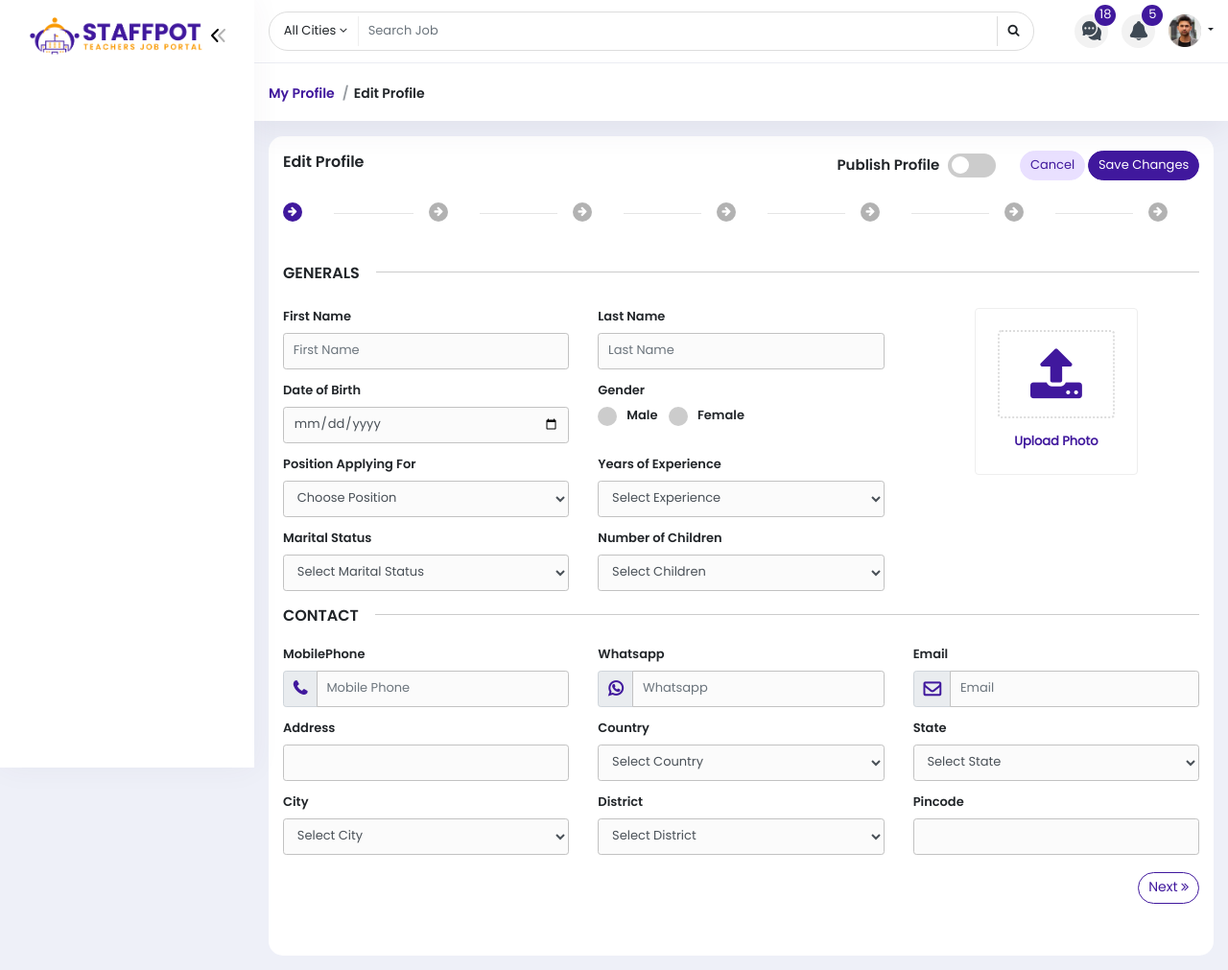
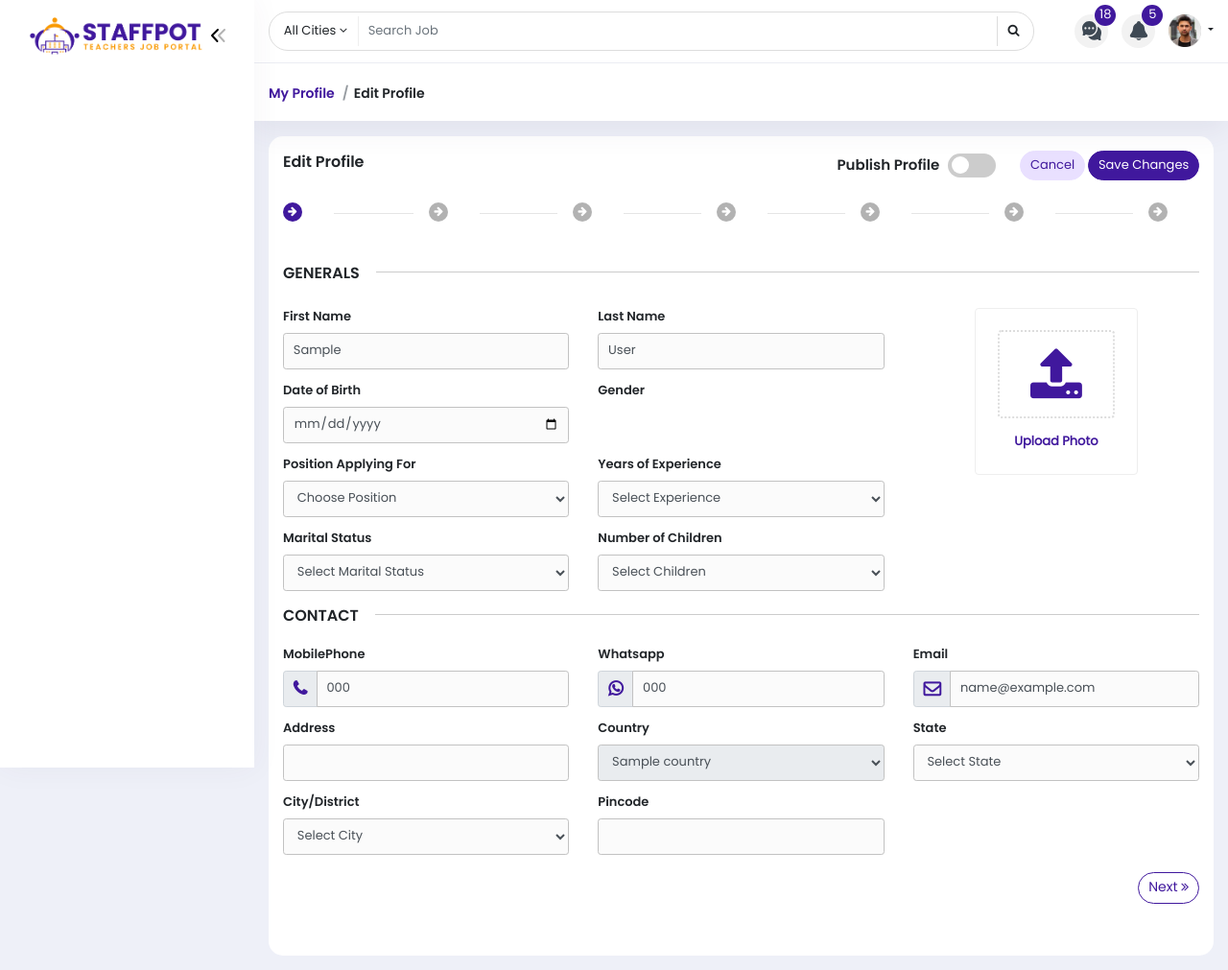
Before and after one commit to manisharmagarg/Torrins, a Django app: page /teacher/profile/ in a window 1280 px wide. Shown: the whole page at 96% size. Run offline with Django 3.2, Linux system fonts and the light colour scheme; a user stored in the database is signed in; tables that the repository leaves empty hold one stand-in row (values such as "Sample post"); parts of the project's set-up code (start-up, migrations or seed data) failed here and were passed over; some libraries are stand-ins or nearby versions.

Commit message:
save teacher profile data into db

```diff
--- a/static/assets/js/custom.js
+++ b/static/assets/js/custom.js
@@ -8,3 +8,29 @@
 //		  $('.menuList1').removeClass('show');
 //	});
 //});
+
+
+// Fix CSRF token issue
+$.ajaxSetup({
+	beforeSend: function(xhr, settings) {
+		function getCookie(name) {
+			var cookieValue = null;
+			if (document.cookie && document.cookie != '') {
+				var cookies = document.cookie.split(';');
+				for (var i = 0; i < cookies.length; i++) {
+					var cookie = jQuery.trim(cookies[i]);
+					// Does this cookie string begin with the name we want?
+					if (cookie.substring(0, name.length + 1) == (name + '=')) {
+						cookieValue = decodeURIComponent(cookie.substring(name.length + 1));
+						break;
+					}
+				}
+			}
+			return cookieValue;
+		}
+		if (!(/^http:.*/.test(settings.url) || /^https:.*/.test(settings.url))) {
+			// Only send the token to relative URLs i.e. locally.
+			xhr.setRequestHeader("X-CSRFToken", getCookie('csrftoken'));
+		}
+	}
+});
--- a/teachers/urls.py
+++ b/teachers/urls.py
@@ -10,6 +10,8 @@ from .views import (
     TeacherProfile,
     TeacherSearchJob,
     TeachaerTrackJob,
+    GetDistrict,
+    TeacherProfileUpdate,
 )
 
 
@@ -34,4 +36,12 @@ urlpatterns = [
         TeachaerTrackJob.as_view(),
         name='teacher_track_job'
     ),
+    path("get_district/",
+        GetDistrict.as_view(),
+        name="get_district"
+    ),
+    path("profile/update/",
+        TeacherProfileUpdate.as_view(),
+        name="get_district"
+    ),
 ]
--- a/teachers/views.py
+++ b/teachers/views.py
@@ -1,12 +1,17 @@
 from django.shortcuts import render
 from django.views import View
-from .models import SideBarMenus, TeacherProfiles
 from django.contrib.auth.mixins import LoginRequiredMixin
+from django.http import HttpResponse, HttpResponseBadRequest, HttpResponseRedirect, JsonResponse, QueryDict
+from .models import SideBarMenus, TeacherProfiles, \
+	GlobalCodes, Country, State, Districts
 
 # Create your views here.
 
 
 def teachers_side_bar_menus(request):
+	"""
+	Teacher Job Protal get all side bar menus details.
+	"""
 	context = dict()
 	context['SideBarMenus'] = SideBarMenus.objects.filter(
 		role=2
@@ -15,6 +20,9 @@ def teachers_side_bar_menus(request):
 
 
 class TeachaerDashboard(LoginRequiredMixin, View):
+	"""
+	Teacher Job portal detail view
+	"""
 	context = dict()
 	def get(self, request, *args, **kwargs):
 		current_user = request.user
@@ -35,15 +43,35 @@ class TeachaerDashboard(LoginRequiredMixin, View):
 
 
 class TeacherProfile(LoginRequiredMixin, View):
+	"""
+	Teacher Pofile details view
+	"""
 	context = dict()
 	def get(self, request, *args, **kwargs):
 		self.context = teachers_side_bar_menus(request)
+		self.context["profile"] = TeacherProfiles.objects.get(
+			user=request.user.id
+		)
+		self.context["Gender"] = GlobalCodes.objects.filter(
+			category="gender"
+		)
+		self.context["Positions"] = GlobalCodes.objects.filter(
+			category="Positions"
+		)
+		self.context["Marital_Status"] = GlobalCodes.objects.filter(
+			category="MaritalStatus"
+		)
+		self.context["Country"] = Country.objects.all()
+		self.context["States"] = State.objects.filter(country_id=101)
 		return render(
 			request, "teacher/teacher_profile.html", self.context
 		)
 
 
 class TeacherSearchJob(LoginRequiredMixin, View):
+	"""
+	Teacher search job view
+	"""
 	context = dict()
 	def get(self, request, *args, **kwargs):
 		self.context = teachers_side_bar_menus(request)
@@ -53,9 +81,98 @@ class TeacherSearchJob(LoginRequiredMixin, View):
 
 
 class TeachaerTrackJob(LoginRequiredMixin, View):
+	"""
+	Techer Tracking job View
+	"""
 	context = dict()
 	def get(self, request, *args, **kwargs):
 		self.context = teachers_side_bar_menus(request)
 		return render(
 			request, "teacher/teacher_track_job.html", self.context
 		)
+
+
+class GetDistrict(View):
+	"""
+	Teacher Profile get all districts list
+	"""
+	def post(self, request, *args, **kwargs):
+		if request.is_ajax():
+			state_id = request.POST.get('state_id')
+			distt = Districts.objects.filter(state_id=state_id).values()
+			return JsonResponse(
+				{"district": list(distt)}
+			)
+
+class TeacherProfileUpdate(View):
+	"""
+	Teacher Profile update record
+	"""
+	def post(self, request, *args, **kwargs):
+		if request.is_ajax():
+			teacher_id = request.POST.get("teacher_id")
+			first_name = request.POST.get("first_name")
+			last_name = request.POST.get("last_name")
+			date_of_birth = request.POST.get("date_of_birth")
+			gender = request.POST.get("gender")
+			position = request.POST.get("position")
+			total_experience = request.POST.get("total_experience")
+			marital_status = request.POST.get("marital_status")
+			children = request.POST.get("children")
+			phone = request.POST.get("phone")
+			whatsapp_phone = request.POST.get("whatsapp_phone")
+			email = request.POST.get("email")
+			address = request.POST.get("address")
+			country = request.POST.get("country")
+			state = request.POST.get("state")
+			city_distt = request.POST.get("city_distt")
+			Pincode = request.POST.get("Pincode")
+
+			teacher_obj = TeacherProfiles.objects.get(id=teacher_id)
+			teacher_obj.first_name = first_name
+			teacher_obj.last_name = last_name
+			teacher_obj.DOB = date_of_birth
+			teacher_obj.gender = gender
+			teacher_obj.position = position
+			teacher_obj.experience_years = total_experience
+			teacher_obj.marital_status = marital_status
+			teacher_obj.children = children
+			# teacher_obj.about
+			# teacher_obj.profile_image
+			# teacher_obj.video
+			# teacher_obj.certificates
+			# teacher_obj.id_proofs
+			# teacher_obj.last_salary
+			# teacher_obj.expected_salary
+			# teacher_obj.opportunties
+			# teacher_obj.full_time
+			# teacher_obj.publish
+			# teacher_obj.notice_period
+			# teacher_obj.relocate_location
+			# teacher_obj.primary_subject
+			# teacher_obj.standards_taught
+			# teacher_obj.secondary_subject
+			# teacher_obj.activities
+			# teacher_obj.ctet
+			# teacher_obj.ctet_paper
+			# teacher_obj.net
+			# teacher_obj.professional_training
+			# teacher_obj.examiner
+			# teacher_obj.conducted_by
+			# teacher_obj.training_days
+			# teacher_obj.monthly_passed
+			# teacher_obj.year_passed
+			# teacher_obj.school_board
+			# teacher_obj.duration
+			# teacher_obj.latest_year
+			# teacher_obj.comment
+			# teacher_obj.completed_step
+			# teacher_obj.completed_status
+			teacher_obj.save()
+			response = {
+				"message": "Data saved Successfully",
+				"status_code": 200
+			}
+			return JsonResponse(
+				response, safe=False
+			)
--- a/templates/base.html
+++ b/templates/base.html
@@ -244,22 +244,14 @@
 		<!---->
 
 
-
-
-
-
-
-	{% block script %}
-		<script src="{% static 'assets/js/jquery.min.js' %}"></script>
+		<script src="/static/assets/js/jquery.min.js"></script>
 		<script src="{% static 'assets/js/popper.min.js' %}"></script>
 		<script src="{% static 'assets/js/bootstrap.min.js' %}"></script>
-	      <script src="{% static 'assets/js/custom.js' %}"></script>
 		<script src="{% static 'assets/js/owl.carousel.js' %}"></script>
 		<script src="{% static 'assets/js/jquery-asRange.js' %}"></script>
 		<script src="{% static 'assets/js/jquery.nicescroll.min.js' %}"></script>
 		<script src="{% static 'assets/js/steppers.min.js' %}"></script>
 		<script src="{% static 'assets/js/tagger.js' %}"></script>
-
 
 		<script>
 			$(document).ready(function(){
@@ -272,6 +264,7 @@
 			$(document).ready(function () {
 				$('.stepper').mdbStepper();
 			})
+
 
 			function someFunction21() {
 				setTimeout(function () {
@@ -309,6 +302,8 @@
 				});
 			});
 		</script>
+		{% block script %}
+		<!-- inculde script -->
 		{% endblock %}
 	</body>
 </html>
--- a/templates/teacher/teacher_profile.html
+++ b/templates/teacher/teacher_profile.html
@@ -37,13 +37,20 @@
 	                             </label>
 	                          </div>
 	                          <button class="btn btnGrey mr-1">Cancel</button>
-	                          <button class="btn btnBlue">Save Changes</button>
+	                          <button class="btn btnBlue" onclick='formDataTeacher()'>Save Changes</button>
 	                       </div>
 	                    </div>
 	                 </div>
 	                 <div class="col-sm-12">
 	                    <!--stepper-->
+
+
+
+
+
+
 	                    <div class="stepperFormSection">
+	                    	<form class="profile" id="tform" method="POST" action="/teacher/profile/update/" enctype="multipart/form-data" autocomplete="off">
 	                    		<ul class="stepper horizontal" id="horizontal-stepper">
 	                    			<li class="step active">
 	                    				<div class="step-title waves-effect waves-dark"></div>
@@ -56,53 +63,55 @@
 	                    					<div class="row">
 	                    						<div class="col-sm-8">
 	                    							<div class="row">
+	                    								<input type="hidden" name="teacher_id" class="form-control" value="{{profile.id}}"/>
 	                    								<div class="col-sm-6">
 	                    									<div class="form-group">
 	                    										<label>First Name</label>
-	                                               <input type="text" class="form-control" placeholder="First Name"/>
+	                    										<input type="text" name="first_name" class="form-control" value="{{profile.first_name}}" placeholder="First Name"/>
 	                    									</div>
 	                    								</div>
 	                    								<div class="col-sm-6">
 	                    									<div class="form-group">
 	                    										<label>Last Name</label>
-	                                               <input type="text" class="form-control" placeholder="Last Name"/>
+	                    										<input type="text" name="last_name" class="form-control" value="{{profile.last_name}}" placeholder="Last Name"/>
 	                    									</div>
 	                    								</div>
 	                    								<div class="col-sm-6">
 	                    									<div class="form-group">
 	                    										<label>Date of Birth</label>
-	                                               <input type="date" class="form-control"/>
+	                    										<input type="date" name="date_of_birth" value="{{profile.DOB}}" class="form-control"/>
 	                    									</div>
 	                    								</div>
 	                    								<div class="col-sm-6">
 	                    									<div class="form-group">
 	                    										<label>Gender</label>
-	                                               <label class="radioCont">Male
-	                                               <input type="radio" checked="checked" name="radio">
+	                    										{% for gender in Gender %}
+		                    										<label class="radioCont">{{gender.code}}
+		                    											<input type="radio" value="{{gender.id}}" name="gender" {% if profile.gender == gender.id %} checked {% endif %}>
 		                    											<span class="checkmark"></span>
 		                    										</label>
-	                                               <label class="radioCont">Female
-	                                               <input type="radio" name="radio">
-	                                               <span class="checkmark"></span>
-	                                               </label>
+	                    										{% endfor %}
+
 	                    									</div>
 	                    								</div>
 	                    								<div class="col-sm-6">
 	                    									<div class="form-group">
 	                    										<label>Position Applying For</label>
-	                                               <select class="form-control">
+
+	                    										<select class="form-control" name="position">
 	                    											<option value="0"> Choose Position</option>
-	                                                  <option value="1">P.G.T– Post Graduate Teacher </option>
-	                                                  <option value="1">TGT – Trained Graduate Teacher </option>
-	                                                  <option value="1">Librarian </option>
-	                                                  <option value="1">Special Educator </option>
-	                                               </select>
+	                    											{% for postion in Positions %}
+
+	                    											<option {% if profile.position == postion.id %} selected="selected" {% endif %}  value="{{postion.id}}">{{postion.code}}</option>
+	                    											{% endfor %}
+	                    										</select>
+
 	                    									</div>
 	                    								</div>
 	                    								<div class="col-sm-6">
 	                    									<div class="form-group">
 	                    										<label>Years of Experience</label>
-	                                               <select class="form-control">
+	                    										<select class="form-control" name="total_experience">
 	                    											<option value="0">Select Experience</option>
 	                    											<option value="0">0 years</option>
 	                    											<option value="0">1 years</option>
@@ -114,19 +123,18 @@
 	                    								<div class="col-sm-6">
 	                    									<div class="form-group">
 	                    										<label>Marital Status</label>
-	                                               <select class="form-control">
+	                    										<select class="form-control" name="marital_status">
 	                    											<option value="0">Select Marital Status</option>
-	                                                  <option value="0">Married</option>
-	                                                  <option value="0">Unmarried</option>
-	                                                  <option value="0">Single</option>
-	                                                  <option value="0">Others</option>
+	                    											{% for marital in Marital_Status%}
+	                    											<option {% if profile.marital_status == marital.id %} selected="selected" {% endif %} value="{{marital.id}}">{{marital.code}}</option>
+	                    											{% endfor %}
 	                    										</select>
 	                    									</div>
 	                    								</div>
 	                    								<div class="col-sm-6">
 	                    									<div class="form-group">
 	                    										<label>Number of Children</label>
-	                                               <select class="form-control">
+	                    										<select class="form-control", name="children">
 	                    											<option value="0">Select Children</option>
 	                    											<option value="0">0</option>
 	                    											<option value="0">1</option>
@@ -161,7 +169,7 @@
 		                                            <div class="input-group-prepend">
 		                                               <span class="input-group-text"><i class="fa fa-phone" aria-hidden="true"></i></span>
 		                                            </div>
-	                                            <input type="text" class="form-control" placeholder="Mobile Phone">
+		                                            <input type="text" class="form-control" value="{{profile.user.phone}}" name="phone" placeholder="Mobile Phone">
 		                                         </div>
 		                                      </div>
 		                                   </div>
@@ -172,7 +180,7 @@
 		                                            <div class="input-group-prepend">
 		                                               <span class="input-group-text"><i class="fa fa-whatsapp" aria-hidden="true"></i></span>
 		                                            </div>
-	                                            <input type="text" class="form-control" placeholder="Whatsapp">
+		                                            <input type="text" class="form-control" value="{{profile.user.phone}}" name="whatsapp_phone" placeholder="Whatsapp">
 		                                         </div>
 		                                      </div>
 		                                   </div>
@@ -183,65 +191,50 @@
 		                                            <div class="input-group-prepend">
 		                                               <span class="input-group-text"><i class="fa fa-envelope-o" aria-hidden="true"></i></span>
 		                                            </div>
-	                                            <input type="text" class="form-control" placeholder="Email">
+		                                            <input type="text" class="form-control" value="{{profile.user.email}}" name="email" placeholder="Email">
 		                                         </div>
 		                                      </div>
 		                                   </div>
 		                                   <div class="col-sm-4">
 		                                      <div class="form-group">
 		                                         <label>Address</label>
-	                                         <input type="text" class="form-control"/>
+		                                         <input type="text" name="address" class="form-control"/>
 		                                      </div>
 		                                   </div>
 		                                   <div class="col-sm-4">
 		                                      <div class="form-group">
 		                                         <label>Country</label>
-	                                         <select class="form-control">
-	                                            <option value="0">Select Country</option>
-	                                            <option value="0">India</option>
-	                                            <option value="0">Canada</option>
-	                                            <option value="0">Australia</option>
-	                                            <option value="0">Uk</option>
+		                                         <select class="form-control" name="country" disabled>
+		                                            <!-- <option value="0">Select Country</option> -->
+		                                            {% for count in  Country %}
+		                                            <option value="{{count.id}}" >{{count.name}}</option>
+		                                            {% endfor %}
 		                                         </select>
 		                                      </div>
 		                                   </div>
 		                                   <div class="col-sm-4">
 		                                      <div class="form-group">
 		                                         <label>State</label>
-	                                         <select class="form-control">
+		                                         <select class="form-control" name="state" id="state_change">
 		                                            <option value="0">Select State</option>
-	                                            <option value="0">Haryana</option>
-	                                            <option value="0">Punjab</option>
-	                                            <option value="0">Goa</option>
-	                                            <option value="0">Himachal Pradesh</option>
-	                                         </select>
-	                                      </div>
-	                                   </div>
-	                                   <div class="col-sm-4">
-	                                      <div class="form-group">
-	                                         <label>City</label>
-	                                         <select class="form-control">
+		                                            {% for state in States %}
+		                                            <option value="{{state.id}}">{{state.name}}</option>
+		                                            {% endfor %}
+		                                         </select>
+		                                      </div>
+		                                   </div>
+		                                   <div class="col-sm-4">
+		                                      <div class="form-group">
+		                                         <label>City/District</label>
+		                                         <select class="form-control" name="city_distt" id="distt_list">
 		                                            <option value="0">Select City</option>
-	                                            <option value="0">Ambala</option>
-	                                            <option value="0">Kurukshetra</option>
-	                                            <option value="0">Karnal</option>
-	                                            <option value="0">Panipat</option>
-	                                         </select>
-	                                      </div>
-	                                   </div>
-	                                   <div class="col-sm-4">
-	                                      <div class="form-group">
-	                                         <label>District</label>
-	                                         <select class="form-control">
-	                                            <option value="0">Select District</option>
-	                                            <option value="0">Thanesar</option>
 		                                         </select>
 		                                      </div>
 		                                   </div>
 		                                   <div class="col-sm-4">
 		                                      <div class="form-group">
 		                                         <label>Pincode</label>
-	                                         <input type="text" class="form-control"/>
+		                                         <input type="text" name="Pincode" class="form-control"/>
 		                                      </div>
 		                                   </div>
 		                                </div>
@@ -732,7 +725,13 @@
 		                             </div>
 		                          </li>
 		                       </ul>
-	                    </div>
+	                   		</form>
+	                    </div>
+
+
+
+
+
 	                    <!---->
 	                 </div>
 	              </div>
@@ -1565,3 +1564,10 @@
 
 
 {% endblock %}
+
+{% block script %}
+
+	<script src="/static/assets/js/custom.js"></script>
+	<script src="/static/assets/js/teachers_customs.js"></script>
+
+{% endblock %}
```
Also changed, not shown: static/assets/js/teachers_customs.js (added, +70 -0 lines), teachers/models.py (+48 -0 lines), teachers/migrations/0003_globalcodes.py (added), teachers/migrations/0004_country_districts_state.py (added). Lines whose indentation alone changed are shown as unchanged.
